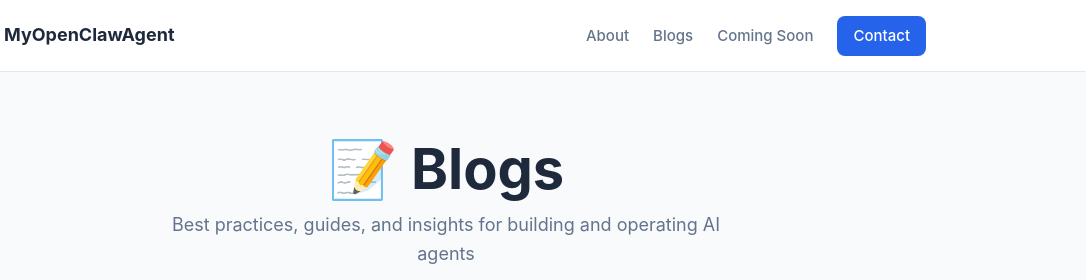
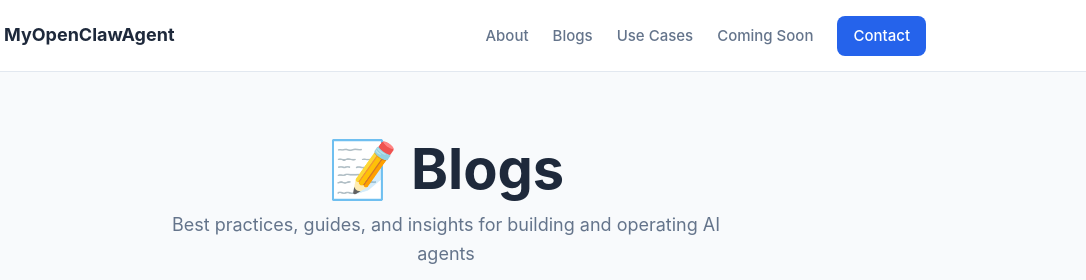
Before and after one commit to laminarize/MyOpenClawAgent, a plain HTML site: page frontend/blog.html in a window 1280 px wide. Shown: the top 280 px of the page, 194-1280 px from the left. Drawn offline with Linux system fonts and the light colour scheme.

Commit message:
Add Use Cases link to navigation

```diff
--- a/frontend/blog.html
+++ b/frontend/blog.html
@@ -39,6 +39,7 @@
                 <nav class="nav" id="main-nav">
                     <a href="index.html#about" class="nav-link">About</a>
                     <a href="blog.html" class="nav-link">Blogs</a>
+                    <a href="use-cases.html" class="nav-link">Use Cases</a>
                     <a href="index.html#coming-soon" class="nav-link">Coming Soon</a>
                     <a href="index.html#contact" class="nav-link btn-primary">Contact</a>
                 </nav>
```
Also changed, not shown: frontend/index.html (+1 -0 lines).
